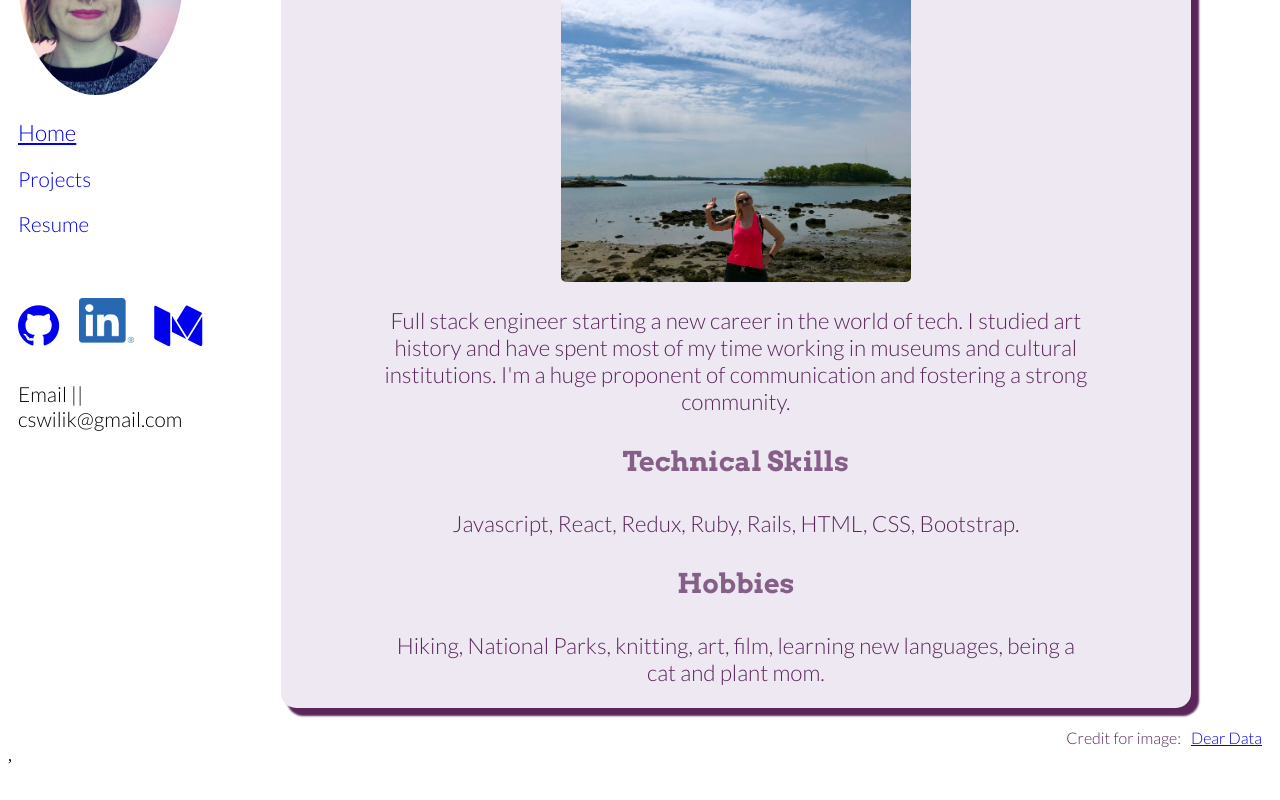
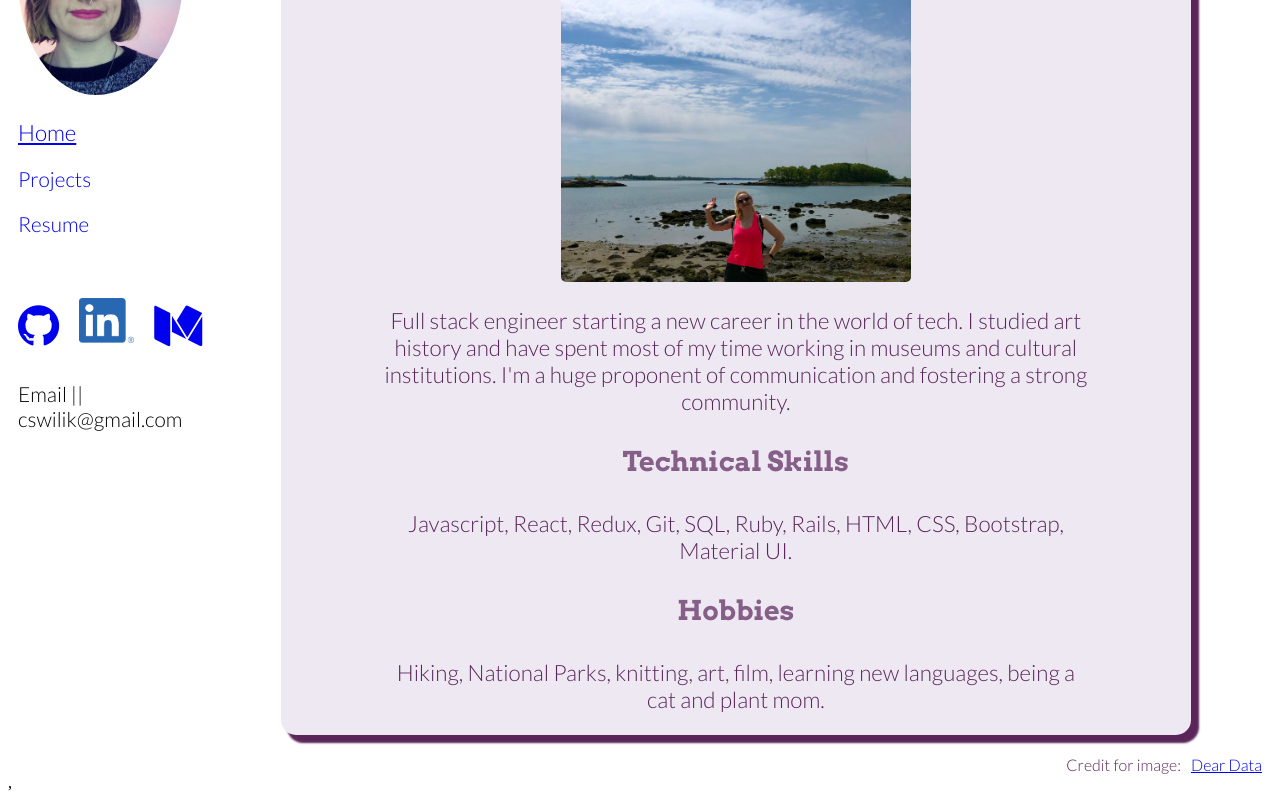
Before and after one commit to cswilik/Portfolio_Project, a React (Create React App) app: page / in a window 1280 px wide. Shown: the part 648-1448 px from the top of the page. Before the commit the page ends 1421 px from the top, so only its background shows below. Built offline with nearby package versions, Linux system fonts and the light colour scheme.

Commit message:
skills update

```diff
--- a/src/pages/Homepage.js
+++ b/src/pages/Homepage.js
@@ -13,7 +13,7 @@ function Homepage() {
             I'm a huge proponent of communication and fostering a strong community.
             </p>
             <h3 className="project-titles">Technical Skills</h3>
-            <p className="description"> Javascript, React, Redux, Ruby, Rails, HTML, CSS, Bootstrap. </p>
+            <p className="description"> Javascript, React, Redux, Git, SQL, Ruby, Rails, HTML, CSS, Bootstrap, Material UI. </p>
             <h3 className="project-titles">Hobbies</h3>
             <p className="description"> Hiking, National Parks, knitting, art, film, learning new languages, being a cat and plant mom. </p>
         </div>
```
